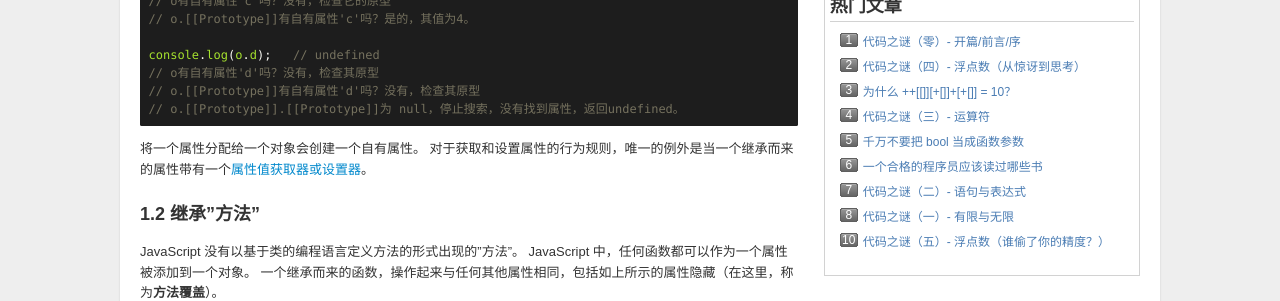
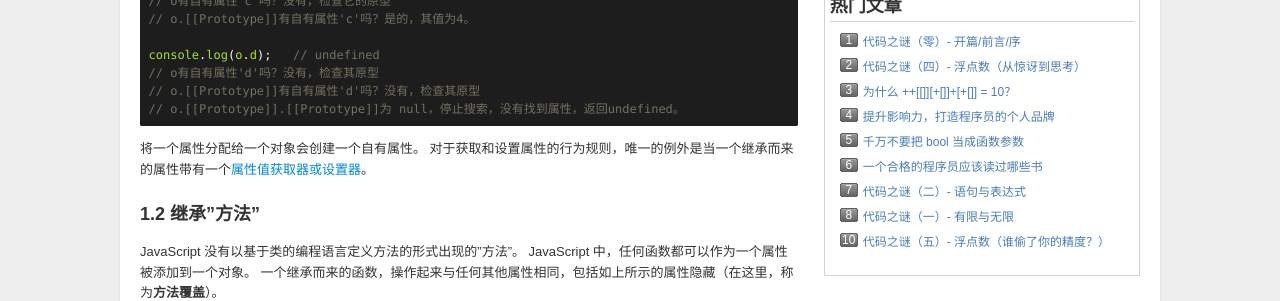
Before and after one commit to justjavac/justjavac.github.com, a Jekyll site: the page built from _posts/javascript/2015-12-09-inheritance-and-the-prototype-chain.md, in a window 1280 px wide and 900 px high, scrolled down 653 px. Shown: the part 150-451 px from the top of the window. Built offline with Jekyll 4.4.1, drawn with Linux system fonts in a browser that asks for light colours; nearby versions of some CDN libraries; comment, search, counter and statistics services are not loaded.

Commit message:
Update post.html

```diff
--- a/_includes/themes/twitter/post.html
+++ b/_includes/themes/twitter/post.html
@@ -113,8 +113,8 @@ var duoshuoQuery = {short_name:"justjavac"};
     <li class="textItem">
             <p class="itemTitle">
                 <span class="">4</span>
-                <a href="http://justjavac.com/codepuzzle/2012/10/28/codepuzzle-operator.html" target="_blank" title="代码之谜（三）- 运算符">
-    代码之谜（三）- 运算符</a></p>
+                <a href="http://justjavac.com/other/2016/04/14/personal-brand-of-programmers.html" target="_blank" title="提升影响力，打造程序员的个人品牌">
+    提升影响力，打造程序员的个人品牌</a></p>
             </li>
     <li class="textItem">
             <p class="itemTitle">
```
